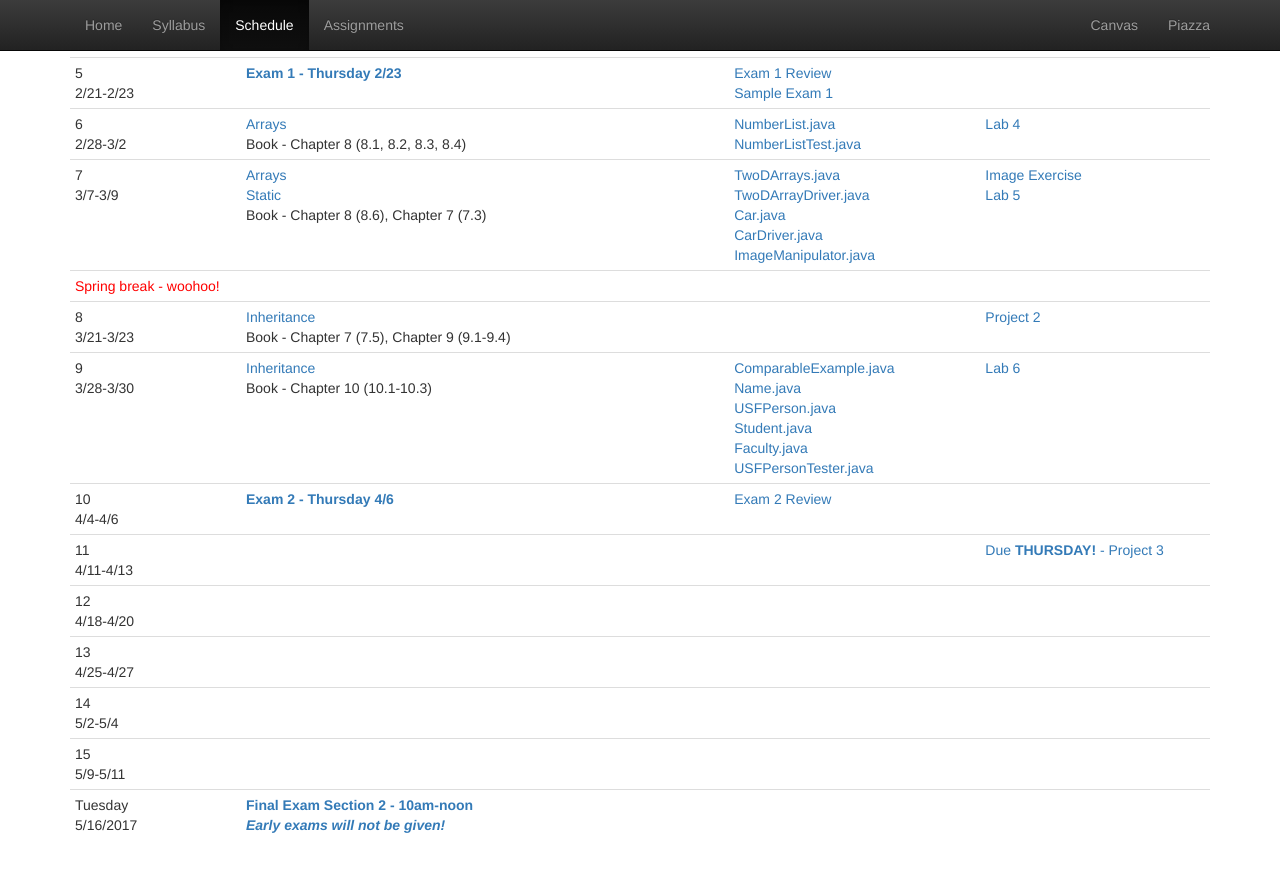
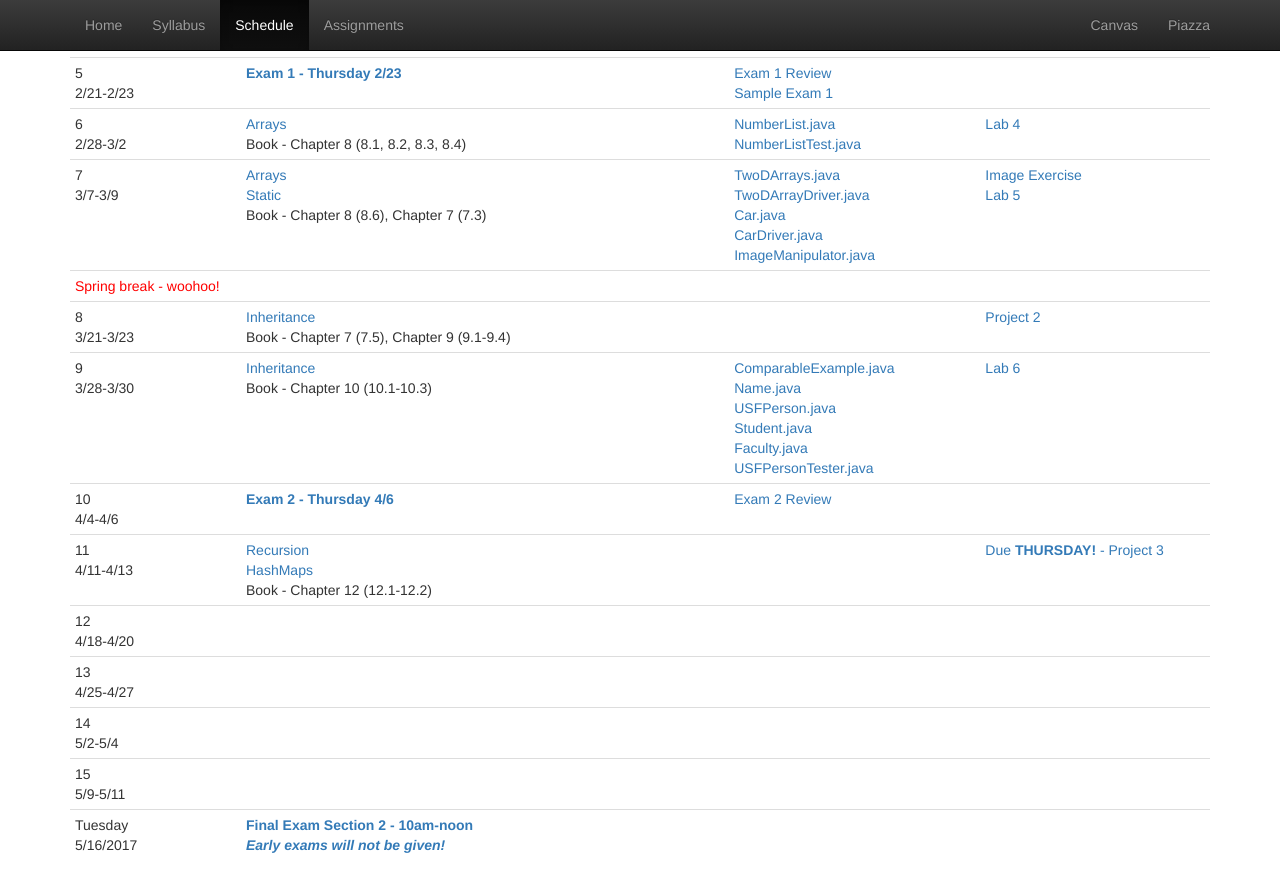
Before and after one commit to CS514-F17/cs514-f17.github.io, a Jekyll site: the page built from schedule.html, in a window 1280 px wide and 900 px high, scrolled down 737 px. Shown: the top 892 px of the window. Built offline with Jekyll 4.4.1, drawn with Linux system fonts in a browser that asks for light colours.

Commit message:
add recursion/hm notes

```diff
--- a/schedule.html
+++ b/schedule.html
@@ -174,6 +174,9 @@ title: Schedule
 		<tr>
 			<td>11<br/>4/11-4/13</td>
 			<td>
+				<a href="https://github.com/CS112-S17/notes/blob/master/recursion.md">Recursion</a><br/>
+				<a href="https://github.com/CS112-S17/notes/blob/master/hashmaps.md">HashMaps</a><br/>
+				Book - Chapter 12 (12.1-12.2)
 			</td>
 			<td>
 			</td>
```
